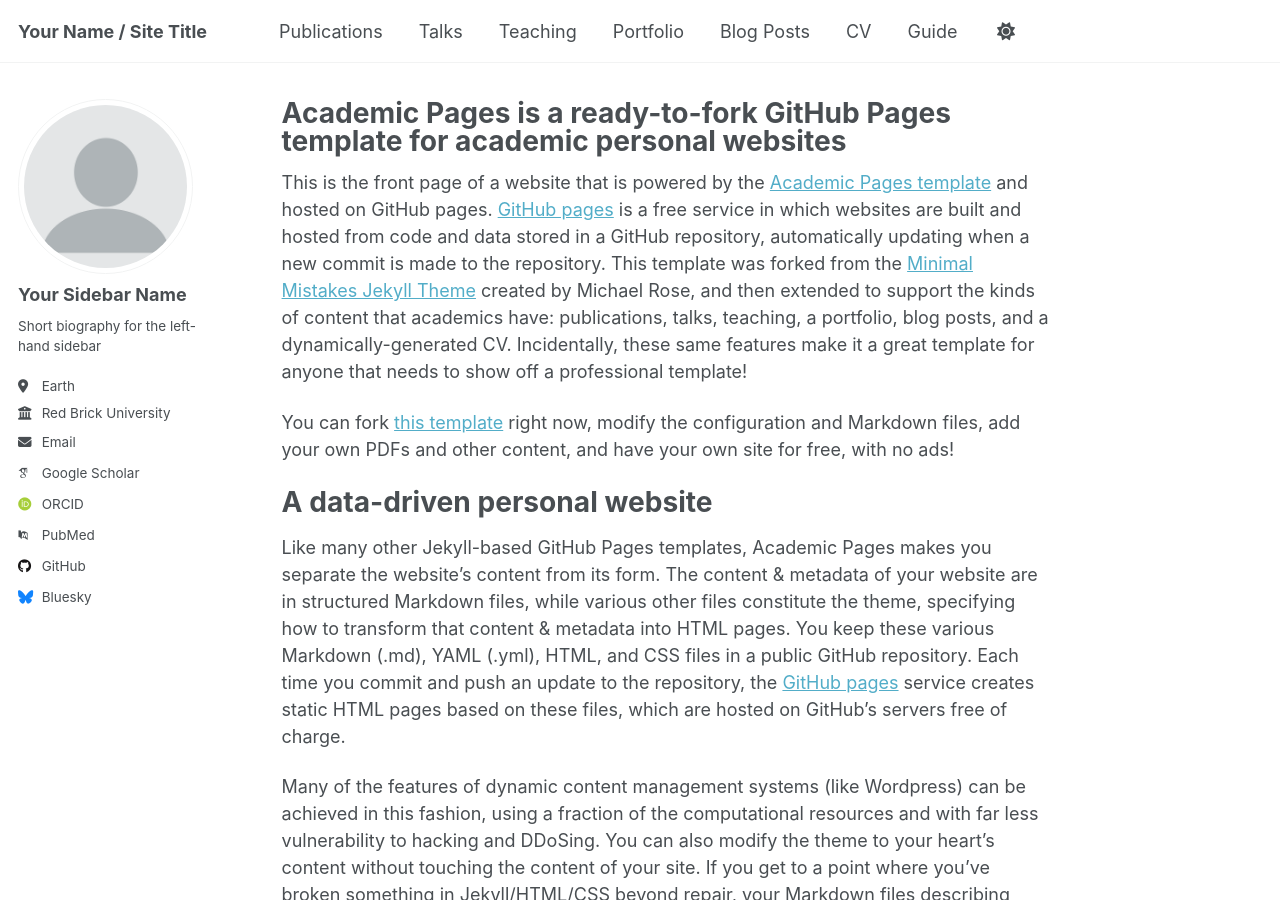
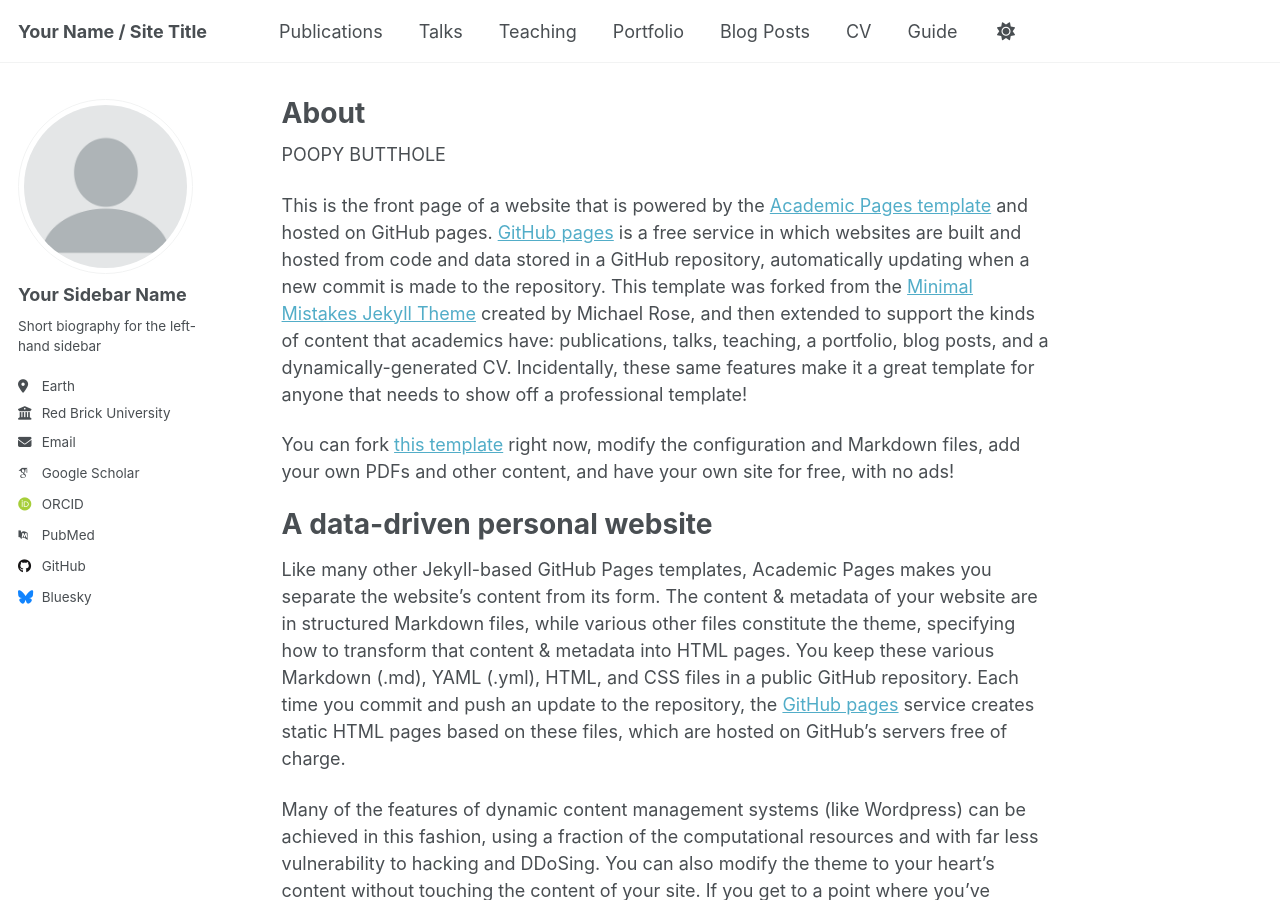
Before and after one commit to wherediddavidgo/wherediddavidgo.github.io, a Jekyll site: the page built from _pages/about.md, in a window 1280 px wide and 900 px high. Built offline with Jekyll 4.4.1, drawn with Linux system fonts in a browser that asks for light colours; some web fonts are replaced; a script that is not in the unit is left out.

Commit message:
test update about.md

```diff
--- a/_pages/about.md
+++ b/_pages/about.md
@@ -1,11 +1,14 @@
 ---
 permalink: /
-title: "Academic Pages is a ready-to-fork GitHub Pages template for academic personal websites"
+title: "About"
 author_profile: true
 redirect_from:
   - /about/
   - /about.html
 ---
+
+POOPY BUTTHOLE
+
 
 This is the front page of a website that is powered by the [Academic Pages template](https://github.com/academicpages/academicpages.github.io) and hosted on GitHub pages. [GitHub pages](https://pages.github.com) is a free service in which websites are built and hosted from code and data stored in a GitHub repository, automatically updating when a new commit is made to the repository. This template was forked from the [Minimal Mistakes Jekyll Theme](https://mmistakes.github.io/minimal-mistakes/) created by Michael Rose, and then extended to support the kinds of content that academics have: publications, talks, teaching, a portfolio, blog posts, and a dynamically-generated CV. Incidentally, these same features make it a great template for anyone that needs to show off a professional template!
 
```
